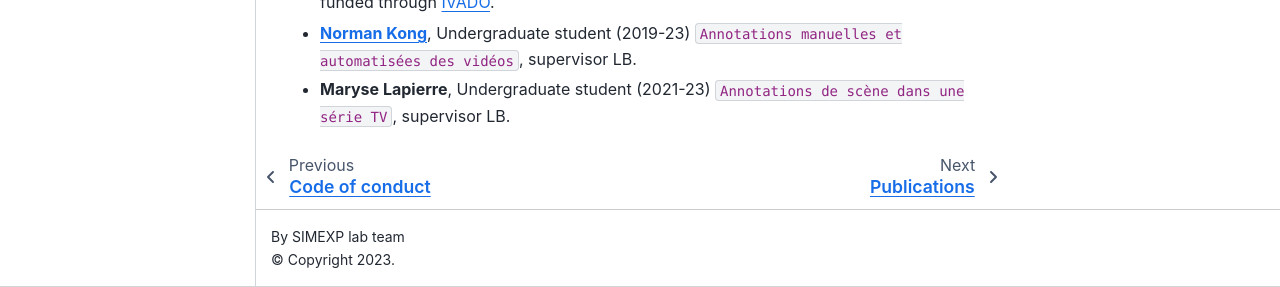
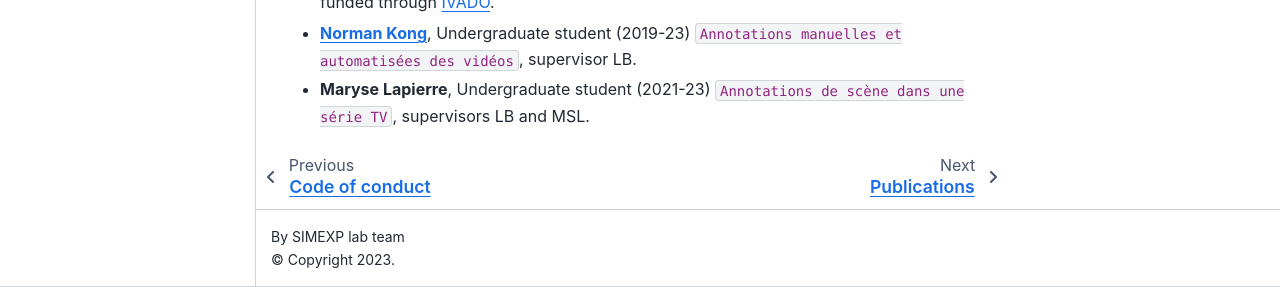
Before and after one commit to SIMEXP/simexp.github.io, a Jupyter Book: the page built from content/members.md, in a window 1280 px wide and 900 px high, scrolled down 1600 px. Shown: the part 613-900 px from the top of the window. Built offline with Jupyter Book 1.0.4 settings and Sphinx 7.4.7 and the Sphinx Book theme 1.1.4, drawn with Linux system fonts in a browser that asks for light colours.

Commit message:
Update content/members.md

```diff
--- a/content/members.md
+++ b/content/members.md
@@ -143,4 +143,4 @@
  * [**Mikkel Schöttner**](https://www.linkedin.com/in/mikkel-schoettner/), PhD student visitor Mitacs internship (2024) - _graph neural network for brain/phenotype association in HCP_.
  * [**Natasha Clarke**](https://www.linkedin.com/in/natasha-clarke-48176864/), Post-doctoral fellow (2022-24) `Connectome-wide association of resting-state functional connectivity and clinical diagnoses in heterogeneous neuropsychiatric and neurodegenerative conditions`, primary supervisor LB, funded through [IVADO](https://ivado.ca/en/).
  * [**Norman Kong**](https://www.linkedin.com/in/norman-kong-011671174/), Undergraduate student (2019-23) `Annotations manuelles et automatisées des vidéos`, supervisor LB.
- * **Maryse Lapierre**, Undergraduate student (2021-23) `Annotations de scène dans une série TV`, supervisor LB.
+ * **Maryse Lapierre**, Undergraduate student (2021-23) `Annotations de scène dans une série TV`, supervisors LB and MSL.
```
